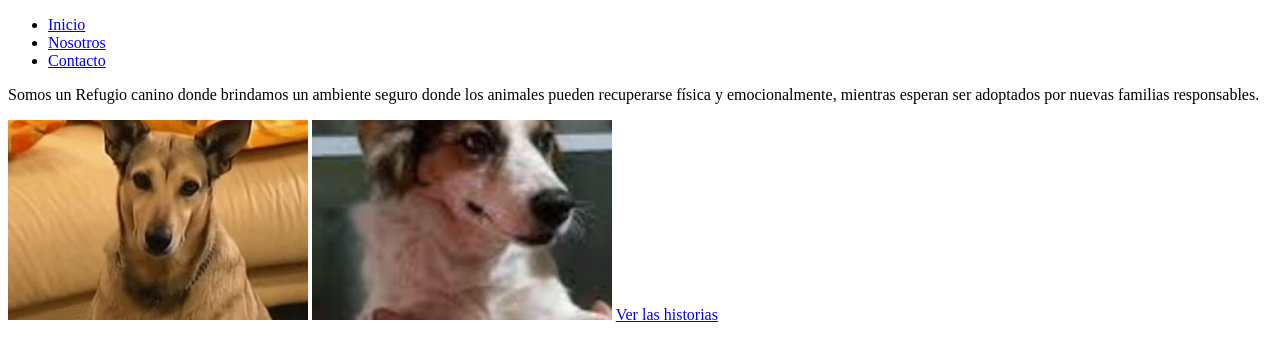
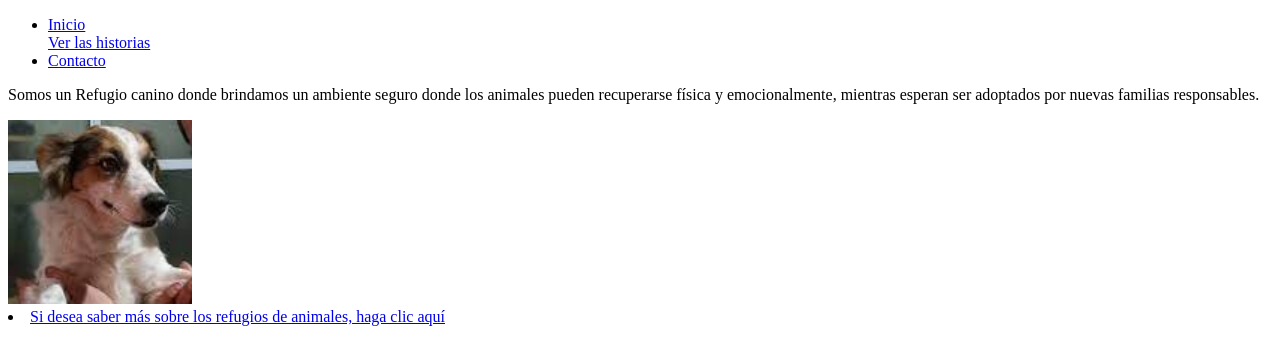
Before and after one commit to Luisdkano/dise-oweb, a plain HTML site: page index.html in a window 1280 px wide. Drawn offline with Linux system fonts and the light colour scheme.

Commit message:
solucion tps}

```diff
--- a/index.html
+++ b/index.html
@@ -1,32 +1,36 @@
 <!DOCTYPE html>
 <html lang="es">
 <head>
-    <meta charset="UTF-8">
-    <meta name="viewport" content="width=device-width, initial-scale=1.0">
-    <link rel="icon" href="imagenes/icon.png" type="image/x-icon" />
+    <meta charset="UTF-8" />
+    <meta name="viewport" content="width=device-width, initial-scale=1.0" />
+    <link rel="icon" href="icon.ico" type="image/png" />
     <title>Refugio de Animales</title>
-    <style>
-        img {
-            width: 300px;
-            height: 200px;
-            object-fit: cover;
-        }
-    </style>
 </head>
 <body>
     <header>
         <nav>
             <ul>
                 <li><a href="#">Inicio</a></li>
-                <li><a href="#">Nosotros</a></li>
+                <a href="historias.html">Ver las historias</a>
                 <li><a href="#">Contacto</a></li>
             </ul>
         </nav>
     </header>
-    <p>Somos un Refugio canino donde brindamos un ambiente seguro donde los animales pueden recuperarse física y emocionalmente, mientras esperan ser adoptados por nuevas familias responsables.</p>
-    <img src="imagenes/el fatiga.jpeg" alt="imagen de fatiga">
-    <img src="imagenes/el loco corcho.jpg" alt="imagen de el loco corcho">
-    <a href="historias.html"> Ver las historias </a>
+    <section>
+        <p>Somos un Refugio canino donde brindamos un ambiente seguro donde los animales pueden recuperarse física y emocionalmente, mientras esperan ser adoptados por nuevas familias responsables.</p>
+    </section>
+
+    <section>
+        <img src="imagenes/el loco corcho.jpg" alt="imagen de el loco corcho" />
+    </section>
+
+    <section>
+        <li>
+            <a href="https://es.wikipedia.org/wiki/Refugio_de_animales#" target="_blank">
+                Si desea saber más sobre los refugios de animales, haga clic aquí
+            </a>
+        </li>
+    </section>
     <!--Luis y Jorge hicieron el código inicial!-->
     <!--Luisana hizo el PDF con la paleta de colores y el sketch!-->
 </body>
```
Also changed, not shown: historias.html (+9 -1 lines), icon.ico (added), icon/icon.png (deleted), imagenes/el fatiga.jpeg (deleted).
